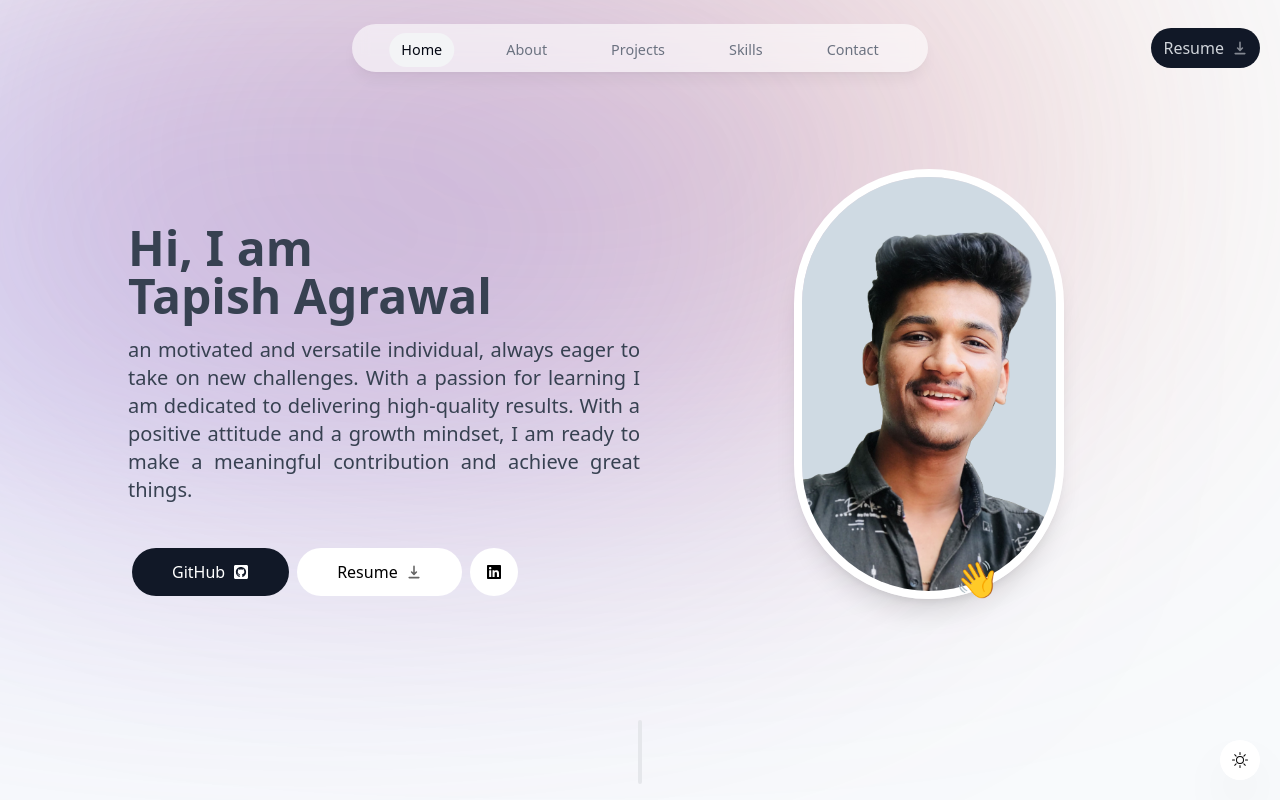
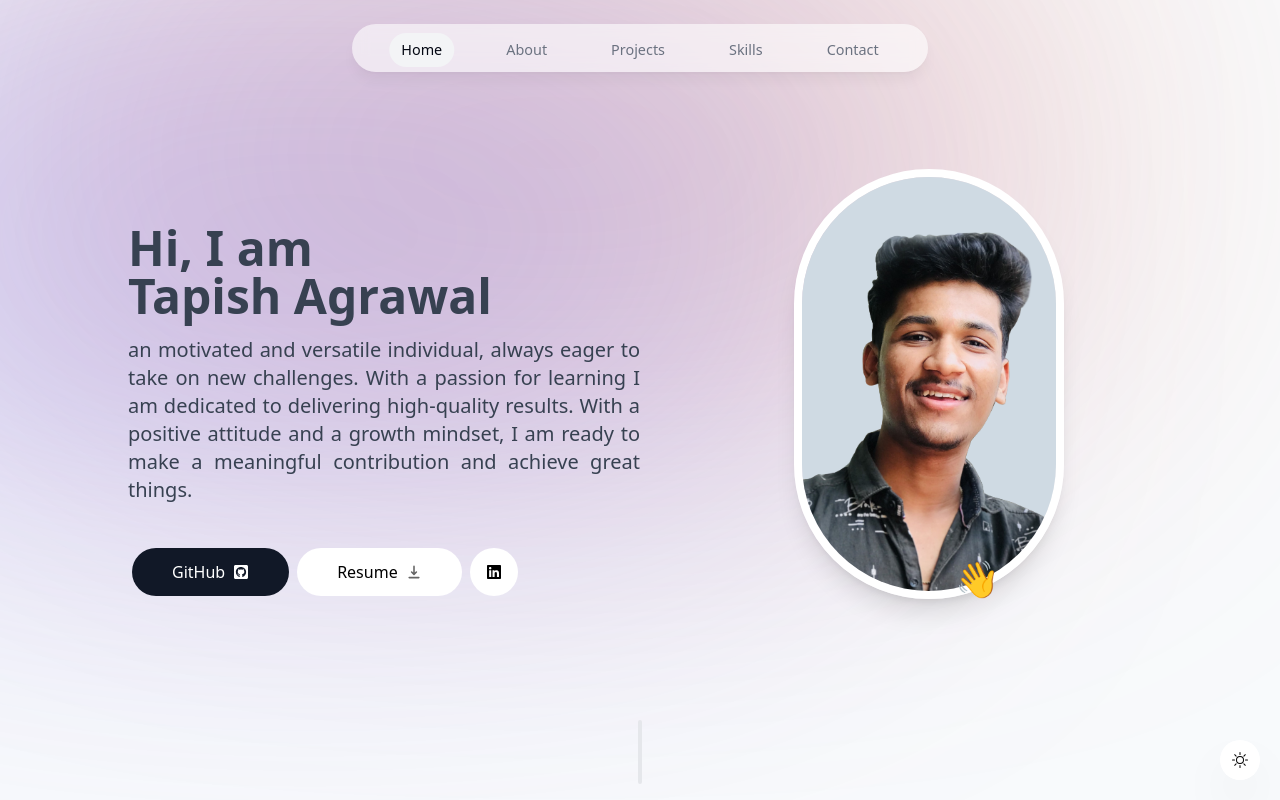
Before and after one commit to Tapishagrawal/Tapishagrawal.github.io, a React (Create React App) app: page / in a window 1280 px wide. Shown: the top 800 px of the page. Built offline with nearby package versions, Linux system fonts and the light colour scheme.

Commit message:
remove image header resume tag

```diff
--- a/src/Pages/Skills.jsx
+++ b/src/Pages/Skills.jsx
@@ -48,7 +48,7 @@ export const Skills = () => {
                             viewport={{
                                 once: true,
                             }}
-                            className='skills-card  bg-white dark:bg-white/10 dark:text-white/80 border border-black/[0.1] rounded-xl px-5 py-3' key={index}> <img className="skills-card-img" src="https://placehold.co/10x10/png" alt="" /> <p className='skills-card-name'>{skill}</p></motion.div>
+                            className='skills-card  bg-white dark:bg-white/10 dark:text-white/80 border border-black/[0.1] rounded-xl px-5 py-3' key={index}><p className='skills-card-name'>{skill}</p></motion.div>
                     ))
                 }
             </ul>
--- a/src/components/Header.jsx
+++ b/src/components/Header.jsx
@@ -70,9 +70,6 @@ export default function Header() {
                     ))}
                 </ul>
             </nav>
-            <button id="resume-button-1" className='fixed right-4 top-6 max-[860px]:hidden focus:scale-105 hover:scale-105 active:scale-100 transition'>
-                <a id="resume-link-1" className='nav-link resume group m-1 text-[#D1D5DB] bg-gray-900 hover:bg-gray-800 px-3 max-[426px]:px-5 max-[376px]:px-3 py-2 rounded-full flex items-center gap-2' href={resume} target="_blank" download>Resume <span className='inline-block opacity-60 group-hover:translate-y-1 transition'><HiDownload /></span></a>
-            </button>
         </header>
     )
 }
--- a/src/components/Project.jsx
+++ b/src/components/Project.jsx
@@ -23,7 +23,7 @@ export const Project = ({ images, projectName, desc, techStacks, projectLink, gi
             <div className='bg-gray-100 dark:bg-white/10 dark:hover:bg-white/20 max-w-[42rem] m-auto border border-black/5 rounded-lg overflow-hidden sm:pr-8 relative sm:h-[20rem] hover:bg-gray-200 transition'>
                 <a href={`${gitHubLink}`} className='project-github-link absolute flex justify-center items-center  right-1 w-[40px] h-[30px] rounded-md bg-[#1e2124] focus:scale-105 hover:scale-105 active:scale-100 transition text-lg group-odd:right-1 group-odd:left-[initial] sm:group-odd:right-[initial] sm:group-odd:left-1 top-1' target='_blank'><FaGithubSquare /></a>
                 <div className='pt-4 pb-7 px-5 sm:pl-10 sm:pr-2 sm:pt-10 sm:max-w-[50%] flex flex-col h-full sm:group-even:ml-[20rem]'>
-                    <h3 className='project-title text-2xl font-semibold'>{projectName}</h3>
+                    <a href={projectLink} target='_blank' className='project-title text-2xl font-semibold'>{projectName}</a>
                     <p className='project-description mt-2 leading-relaxed text-gray-700 dark:text-white/70 line-clamp-4'>{desc}</p>
                     <ul className='flex flex-wrap mt-4 gap-2 sm:mt-auto'>
                         {techStacks.map((techStack, i) => (
```
